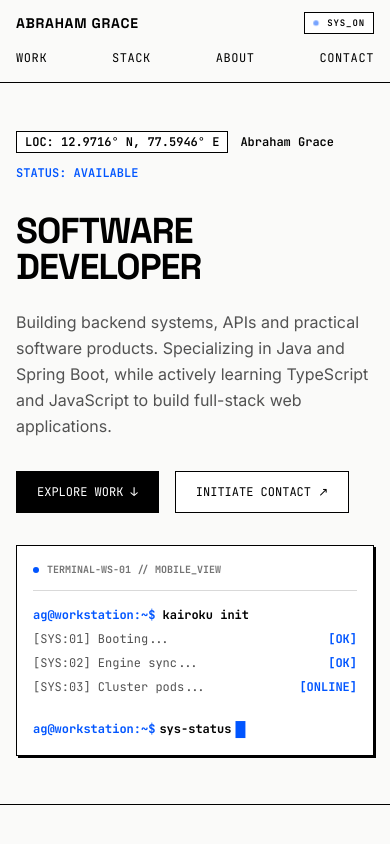
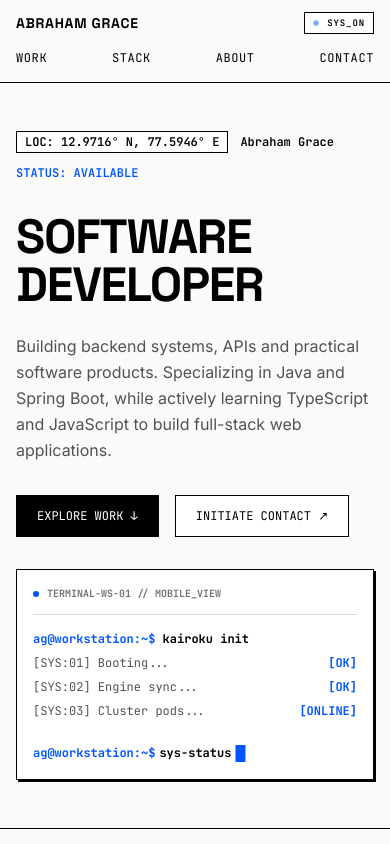
Before and after one commit to abrahamgracef/portfolio, a Next.js app: page / in a window 390 px wide. Shown: the top 844 px of the page. Built offline with nearby package versions, Linux system fonts and the light colour scheme.

Commit message:
Fix responsive layout and browser zoom issues
- Create unified \.fluid-container\ for consistent padding/width

- Use \clamp()\ for responsive hero typography

- Add \min-w-0\ to hero grid columns to prevent SVG stretching

- Use \100svh\ instead of \100vh\ to avoid vertical clipping

```diff
--- a/app/globals.css
+++ b/app/globals.css
@@ -23,6 +23,22 @@ body {
   font-family: var(--font-inter), system-ui, -apple-system, sans-serif;
   -webkit-font-smoothing: antialiased;
   -moz-osx-font-smoothing: grayscale;
+}
+
+/* Consistent Responsive Container */
+.fluid-container {
+  width: min(100% - 2rem, 80rem); /* 80rem = 1280px */
+  margin-inline: auto;
+}
+@media (min-width: 640px) {
+  .fluid-container {
+    width: min(100% - 3rem, 80rem);
+  }
+}
+@media (min-width: 1024px) {
+  .fluid-container {
+    width: min(100% - 4rem, 80rem);
+  }
 }
 
 /* Static CSS-based technical square grid pattern */
--- a/app/layout.tsx
+++ b/app/layout.tsx
@@ -38,7 +38,7 @@ export default function RootLayout({
       lang="en"
       className={`${inter.variable} ${spaceGrotesk.variable} ${jetbrainsMono.variable}`}
     >
-      <body className="min-h-screen flex flex-col bg-[#FAFAF9] text-[#0A0A0A] tech-grid antialiased selection:bg-[#0055FF] selection:text-white">
+      <body className="min-h-[100svh] flex flex-col bg-[#FAFAF9] text-[#0A0A0A] tech-grid antialiased selection:bg-[#0055FF] selection:text-white">
         <Header />
         <main className="flex-1 w-full">{children}</main>
         <Footer />
--- a/components/AboutEducation.tsx
+++ b/components/AboutEducation.tsx
@@ -2,8 +2,8 @@ import React from 'react';
 
 export default function AboutEducation() {
   return (
-    <section id="about" className="w-full border-b border-black py-16 sm:py-20 px-4 sm:px-6 lg:px-8 bg-[#FAFAF9]">
-      <div className="max-w-7xl mx-auto flex flex-col gap-8">
+    <section id="about" className="w-full border-b border-black py-16 sm:py-20 bg-[#FAFAF9]">
+      <div className="fluid-container flex flex-col gap-8">
         <div className="flex items-center justify-between border-b border-black/15 pb-4 font-mono text-xs">
           <span className="font-bold text-[#0055FF] tracking-wider uppercase">
             {'03 // ENGINEERING BIOGRAPHY & ACADEMICS'}
--- a/components/Contact.tsx
+++ b/components/Contact.tsx
@@ -16,8 +16,8 @@ export default function Contact() {
   };
 
   return (
-    <section id="contact" className="w-full py-16 sm:py-20 px-4 sm:px-6 lg:px-8 bg-[#FAFAF9]">
-      <div className="max-w-7xl mx-auto flex flex-col gap-8">
+    <section id="contact" className="w-full py-16 sm:py-20 bg-[#FAFAF9]">
+      <div className="fluid-container flex flex-col gap-8">
         <div className="flex items-center justify-between border-b border-black/15 pb-4 font-mono text-xs">
           <span className="font-bold text-[#0055FF] tracking-wider uppercase">
             {'04 // INITIATE TRANSMISSION'}
--- a/components/Footer.tsx
+++ b/components/Footer.tsx
@@ -4,7 +4,7 @@ export default function Footer() {
   return (
     <footer className="w-full border-t border-black bg-[#FAFAF9] font-mono text-xs text-black">
       {/* Top Grid Info */}
-      <div className="max-w-7xl mx-auto px-4 sm:px-6 lg:px-8 py-10 grid grid-cols-1 md:grid-cols-4 gap-8">
+      <div className="fluid-container py-10 grid grid-cols-1 md:grid-cols-4 gap-8">
         {/* Col 1: Identity */}
         <div className="space-y-2">
           <div className="text-[10px] tracking-widest text-[#737373] uppercase">{'// DEVELOPER'}</div>
@@ -58,8 +58,8 @@ export default function Footer() {
       </div>
 
       {/* Bottom Copyright Bar */}
-      <div className="border-t border-black/10 py-4 px-4 sm:px-6 lg:px-8">
-        <div className="max-w-7xl mx-auto flex flex-col sm:flex-row items-center justify-between gap-2 text-[11px] text-[#737373]">
+      <div className="border-t border-black/10 py-4">
+        <div className="fluid-container flex flex-col sm:flex-row items-center justify-between gap-2 text-[11px] text-[#737373]">
           <div>
             &copy; {new Date().getFullYear()} Abraham Grace. ALL RIGHTS RESERVED.
           </div>
--- a/components/Header.tsx
+++ b/components/Header.tsx
@@ -4,7 +4,7 @@ import Link from 'next/link';
 export default function Header() {
   return (
     <header className="sticky top-0 z-50 w-full bg-[#FAFAF9] border-b border-black font-mono text-xs">
-      <div className="max-w-7xl mx-auto px-4 sm:px-6 lg:px-8 py-3 flex flex-col md:flex-row items-center justify-between gap-4">
+      <div className="fluid-container py-3 flex flex-col md:flex-row items-center justify-between gap-4">
         {/* Left: Identity / Moniker (and Mobile Status) */}
         <div className="flex w-full md:w-auto items-center justify-between">
           <div className="flex items-center gap-3">
--- a/components/Hero.tsx
+++ b/components/Hero.tsx
@@ -3,8 +3,8 @@ import TerminalSchematic from './TerminalSchematic';
 
 export default function Hero() {
   return (
-    <section className="w-full border-b border-black py-12 sm:py-20 px-4 sm:px-6 lg:px-8 bg-[#FAFAF9]">
-      <div className="max-w-7xl mx-auto flex flex-col gap-8">
+    <section className="w-full border-b border-black py-12 sm:py-20 bg-[#FAFAF9]">
+      <div className="fluid-container flex flex-col gap-8">
         {/* Metadata Strip */}
         <div className="flex flex-wrap items-center gap-3 text-xs font-mono text-[#525252]">
           <span className="border border-black px-2 py-0.5 bg-white font-semibold text-black">
@@ -22,8 +22,8 @@ export default function Hero() {
 
         {/* Display Typography & Hero Copy */}
         <div className="grid grid-cols-1 lg:grid-cols-12 gap-8 items-center">
-          <div className="lg:col-span-5 flex flex-col gap-6">
-            <h1 className="font-display font-black text-4xl sm:text-5xl md:text-6xl lg:text-6xl xl:text-7xl tracking-tight uppercase text-black leading-none">
+          <div className="lg:col-span-5 flex flex-col gap-6 min-w-0">
+            <h1 className="font-display font-black text-[clamp(3rem,6vw,5.5rem)] tracking-tight uppercase text-black leading-none">
               SOFTWARE<br />DEVELOPER
             </h1>
 
@@ -48,8 +48,8 @@ export default function Hero() {
           </div>
 
           {/* Terminal Workstation Schematic */}
-          <div className="lg:col-span-7 w-full">
-            <div className="hidden md:block">
+          <div className="lg:col-span-7 w-full min-w-0">
+            <div className="hidden md:block w-full">
               <TerminalSchematic />
             </div>
             {/* Mobile Simplified Terminal */}
--- a/components/SelectedWork.tsx
+++ b/components/SelectedWork.tsx
@@ -2,8 +2,8 @@ import React from 'react';
 
 export default function SelectedWork() {
   return (
-    <section id="work" className="w-full border-b border-black py-16 sm:py-20 px-4 sm:px-6 lg:px-8 bg-[#FAFAF9]">
-      <div className="max-w-7xl mx-auto flex flex-col gap-8">
+    <section id="work" className="w-full border-b border-black py-16 sm:py-20 bg-[#FAFAF9]">
+      <div className="fluid-container flex flex-col gap-8">
         {/* Section Header Strip */}
         <div className="flex items-center justify-between border-b border-black/15 pb-4 font-mono text-xs">
           <span className="font-bold text-[#0055FF] tracking-wider uppercase">
--- a/components/StackSpec.tsx
+++ b/components/StackSpec.tsx
@@ -2,8 +2,8 @@ import React from 'react';
 
 export default function StackSpec() {
   return (
-    <section id="stack" className="w-full border-b border-black py-16 sm:py-20 px-4 sm:px-6 lg:px-8 bg-[#FAFAF9]">
-      <div className="max-w-7xl mx-auto flex flex-col gap-8">
+    <section id="stack" className="w-full border-b border-black py-16 sm:py-20 bg-[#FAFAF9]">
+      <div className="fluid-container flex flex-col gap-8">
         <div className="flex items-center justify-between border-b border-black/15 pb-4 font-mono text-xs">
           <span className="font-bold text-[#0055FF] tracking-wider uppercase">
             {'02 // TECHNICAL SPECIFICATIONS'}
```
